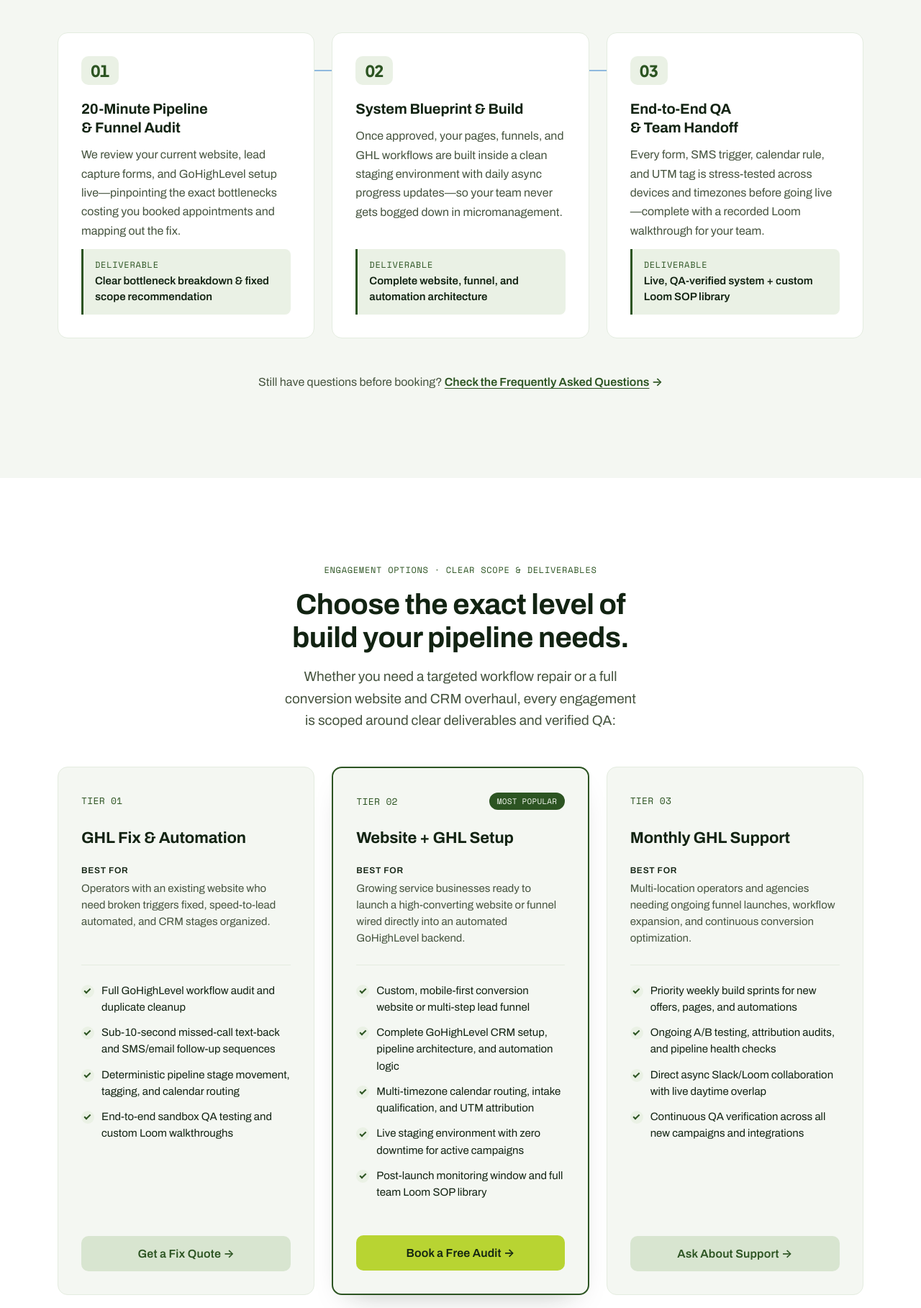
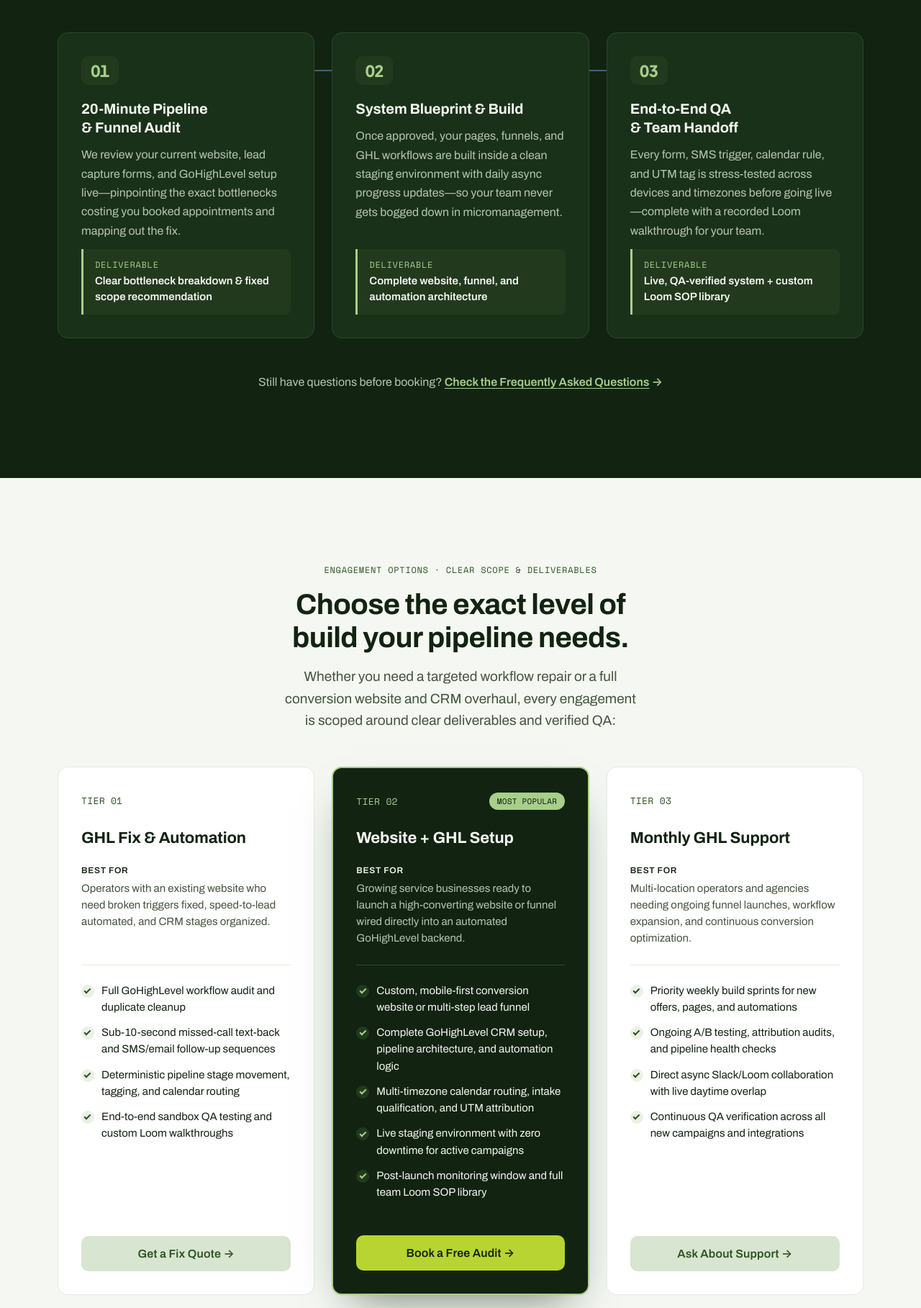
Before and after one commit to marrowcrest/michelle_personalprofile, a plain HTML site: page index.html in a window 1280 px wide. Shown: the part 4643-6460 px from the top of the page at 72% size. Drawn offline with nearby package versions, Linux system fonts and the light colour scheme.

Commit message:
Option 1 layout: dark Process band, dark featured offer, rebalanced section surfaces
Co-Authored-By: Claude Opus 5.5 <noreply@anthropic.com>
Claude-Session: https://claude.ai/code/session_013w17o7wBBgZf5y8MjSUC3W

```diff
--- a/index.html
+++ b/index.html
@@ -430,6 +430,13 @@
     .faq-item::details-content { block-size: 0; overflow: hidden; transition: block-size 0.25s ease, content-visibility 0.25s allow-discrete; }
     .faq-item[open]::details-content { block-size: auto; }
 
+    .dark { --surface-0: #1A3119; --surface-1: #162A15; --surface-2: #22391E; --line: #2D4529; --field: #7E9673; --ink: #F3F7F0; --ink-soft: #B6C5AE; --brand: #A8CF8A; --brand-strong: #C2E0AA; --brand-tint: #22391E; --on-brand: #0E150D; --secondary: #2D4529; --secondary-hover: #36502F; --secondary-ink: #F3F7F0; --secondary-ink-hover: #FFFFFF; --sky: #6BA6DE; --focus: #B8D432; background: #122312 !important; color: var(--ink); }
+    .dark h1, .dark h2, .dark h3, .dark h4 { color: var(--ink); }
+    .dark .steps-flow::before { opacity: 0.5; }
+    .dark .step-num { box-shadow: 0 0 0 6px var(--surface-0); }
+    .tier.featured.dark { box-shadow: 0 30px 60px -28px rgba(18, 35, 18, 0.6); }
+    .sec-0 .principles { background: var(--surface-1); }
+
     .sr-only { position: absolute; width: 1px; height: 1px; overflow: hidden; clip: rect(0 0 0 0); white-space: nowrap; }
 
     .about-grid { display: grid; grid-template-columns: 1.2fr 0.8fr; gap: var(--s6); align-items: start; }
@@ -791,7 +798,7 @@
       </div>
     </section>
 
-    <section class="sec-1" id="process" aria-labelledby="process-title">
+    <section class="sec-1 dark" id="process" aria-labelledby="process-title">
       <div class="wrap">
         <div class="section-head wide center">
           <span class="eyebrow">How We Work · <span class="nowrap">From Audit to Live System</span></span>
@@ -822,7 +829,7 @@
       </div>
     </section>
 
-    <section class="sec-0" id="offers" aria-labelledby="offers-title">
+    <section class="sec-1" id="offers" aria-labelledby="offers-title">
       <div class="wrap">
         <div class="section-head wide center">
           <span class="eyebrow">Engagement Options · <span class="nowrap">Clear Scope &amp; Deliverables</span></span>
@@ -840,7 +847,7 @@
             <span></span>
             <a class="btn btn-secondary tier-cta" href="#contact">Get a Fix Quote&nbsp;<span aria-hidden="true">&rarr;</span></a>
           </article>
-          <article class="card tier featured">
+          <article class="card tier featured dark">
             <div class="tier-top"><span class="tag">Tier 02</span><span class="pop-pill">Most popular</span></div>
             <h3>Website + GHL Setup</h3>
             <dl class="tier-meta">
@@ -864,7 +871,7 @@
       </div>
     </section>
 
-    <section class="sec-1" id="about" aria-labelledby="about-title">
+    <section class="sec-0" id="about" aria-labelledby="about-title">
       <div class="wrap">
         <div class="about-grid">
           <div class="prose">
@@ -887,7 +894,7 @@
       </div>
     </section>
 
-    <section class="sec-0" id="faq" aria-labelledby="faq-title">
+    <section class="sec-1" id="faq" aria-labelledby="faq-title">
       <div class="wrap">
         <div class="section-head wide center">
           <span class="eyebrow">Common Questions · <span class="nowrap">Before You Book</span></span>
```
